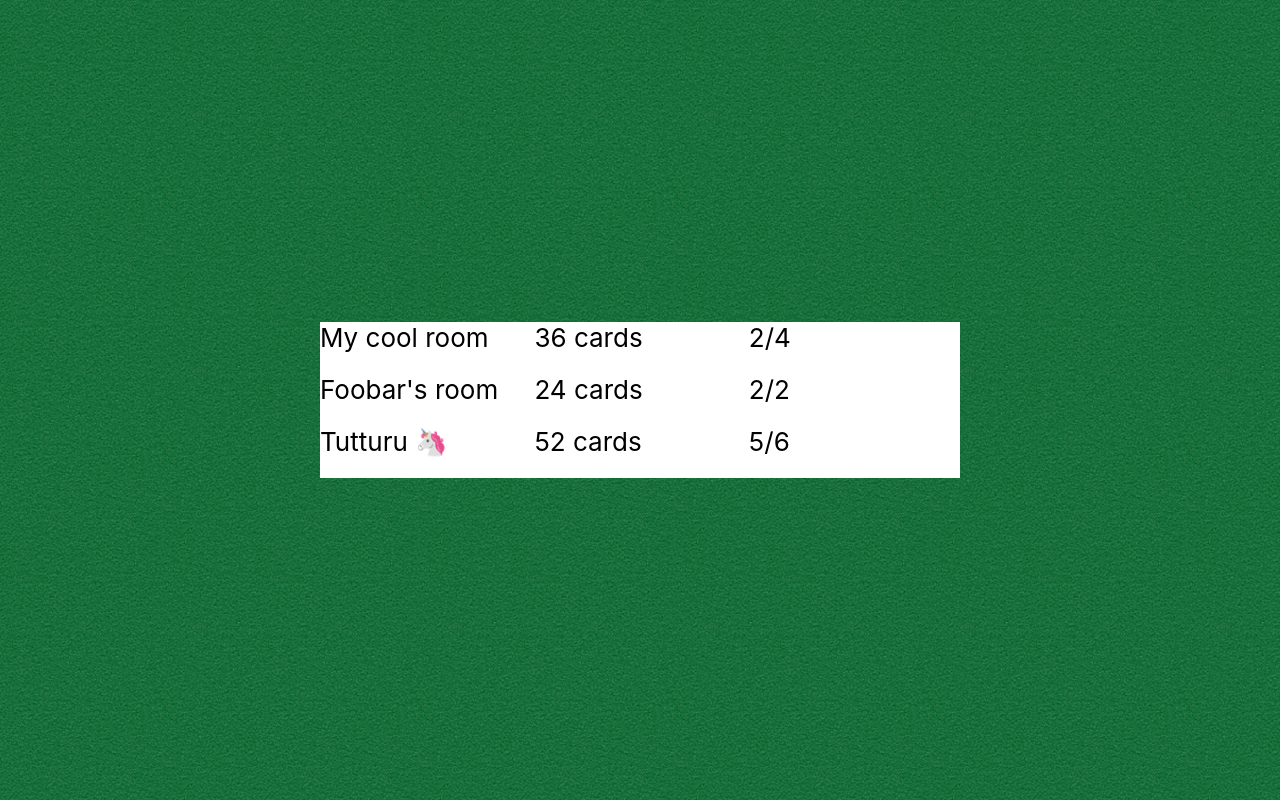
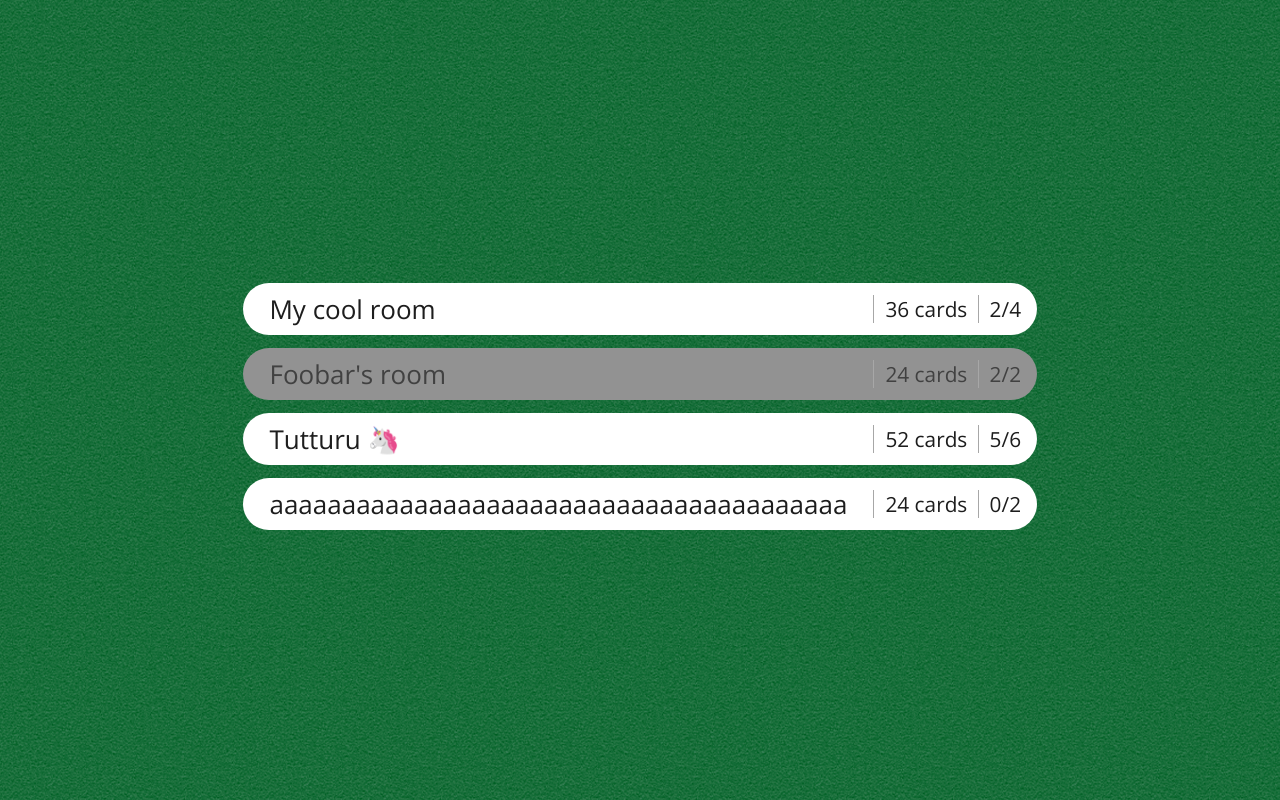
Before and after one commit to vijexa/durak-online, a React (Create React App) app in the folder client/: page / in a window 1280 px wide. Built offline with nearby package versions, Linux system fonts and the light colour scheme.

Commit message:
temporary room list

```diff
--- a/client/public/index.html
+++ b/client/public/index.html
@@ -3,6 +3,9 @@
   <head>
     <meta charset="utf-8" />
     <link rel="icon" href="%PUBLIC_URL%/favicon.ico" />
+    <link rel="preconnect" href="https://fonts.gstatic.com">
+    <link href="https://fonts.googleapis.com/css2?family=Open+Sans&display=swap" rel="stylesheet">
+
     <meta name="viewport" content="width=device-width, initial-scale=1" />
     <meta name="theme-color" content="#000000" />
     <meta
@@ -10,34 +13,11 @@
       content="Web site created using create-react-app"
     />
     <link rel="apple-touch-icon" href="%PUBLIC_URL%/logo192.png" />
-    <!--
-      manifest.json provides metadata used when your web app is installed on a
-      user's mobile device or desktop. See https://developers.google.com/web/fundamentals/web-app-manifest/
-    -->
     <link rel="manifest" href="%PUBLIC_URL%/manifest.json" />
-    <!--
-      Notice the use of %PUBLIC_URL% in the tags above.
-      It will be replaced with the URL of the `public` folder during the build.
-      Only files inside the `public` folder can be referenced from the HTML.
-
-      Unlike "/favicon.ico" or "favicon.ico", "%PUBLIC_URL%/favicon.ico" will
-      work correctly both with client-side routing and a non-root public URL.
-      Learn how to configure a non-root public URL by running `npm run build`.
-    -->
     <title>React App</title>
   </head>
   <body>
     <noscript>You need to enable JavaScript to run this app.</noscript>
     <div id="root"></div>
-    <!--
-      This HTML file is a template.
-      If you open it directly in the browser, you will see an empty page.
-
-      You can add webfonts, meta tags, or analytics to this file.
-      The build step will place the bundled scripts into the <body> tag.
-
-      To begin the development, run `npm start` or `yarn start`.
-      To create a production bundle, use `npm run build` or `yarn build`.
-    -->
   </body>
 </html>
--- a/client/src/components/lobby/Lobby.tsx
+++ b/client/src/components/lobby/Lobby.tsx
@@ -7,8 +7,8 @@ import sampleRoomData from '../../sample-data/sampleRoomData'
 const Container = styled.div`
   display: flex;
   min-width: 50%;
-  background-color: white;
-  color: black;
+  max-width: 90%;
+  color: #1d1d1d;
 `
 
 interface LobbyProps {
--- a/client/src/components/lobby/RoomRecord.tsx
+++ b/client/src/components/lobby/RoomRecord.tsx
@@ -1,18 +1,68 @@
 import React from 'react'
-import styled from 'styled-components'
+import styled, { css } from 'styled-components'
 
 import RoomData from '../../model/RoomData'
 
-const Container = styled.div`
+interface ContainerProps {
+  disabled: boolean
+}
+
+const Container = styled.div<ContainerProps>`
   display: flex;
   justify-content: space-between;
+  align-items: center;
   width: 100%;
   height: 2em;
+  margin-top: 0.5em;
+  border-radius: 1em;
 
-  * {
-    text-align: left;
-    width: 33%
+  ${({disabled}) =>
+    disabled
+      ? css`
+        background-color: #929292;
+        color: #414141;
+      `
+      : css`
+        background-color: white;
+        cursor: pointer;
+
+        transition: background 0.5s;
+        :hover {
+          color: #000000;
+          background-color: #eaff8f;
+        }
+      `
   }
+`
+
+const OverflowingSpan = styled.span`
+  white-space: nowrap;
+  overflow: hidden;
+  text-overflow: ellipsis;
+`
+
+const RoomName = styled(OverflowingSpan)`
+  text-align: left;
+  padding-left: 1em;
+  padding-right: 1em;
+
+  flex-grow: 1;
+`
+
+const GameMode = styled(OverflowingSpan)`
+  font-size: 0.8em;
+  width: 5em;
+  margin-left: auto;
+
+  border-left: 1px solid #a7a7a7;
+  border-right: 1px solid #a7a7a7;
+`
+
+const PlayerCount = styled(OverflowingSpan)`
+  font-size: 0.8em;
+  width: 2em;
+  margin-right: 0.5em;
+  padding-left: 0.25em;
 `
 
 interface RoomRecordProps {
@@ -20,11 +70,14 @@ interface RoomRecordProps {
 }
 
 export default function RoomRecord (props: RoomRecordProps) {
+
+  const isDisabled = props.room.playerCount === props.room.maxPlayers
+
   return (
-    <Container>
-      <div>{props.room.name}</div>
-      <div>{props.room.mode}</div>
-      <div>{props.room.playerCount}/{props.room.maxPlayers}</div>
+    <Container disabled={isDisabled}>
+      <RoomName>{props.room.name}</RoomName>
+      <GameMode>{props.room.mode}</GameMode>
+      <PlayerCount>{props.room.playerCount}/{props.room.maxPlayers}</PlayerCount>
     </Container>
   )
 }
--- a/client/src/index.css
+++ b/client/src/index.css
@@ -1,6 +1,6 @@
 body {
   margin: 0;
-  font-family: -apple-system, BlinkMacSystemFont, 'Segoe UI', 'Roboto', 'Oxygen',
+  font-family: 'Open Sans', -apple-system, BlinkMacSystemFont, 'Segoe UI', 'Roboto', 'Oxygen',
     'Ubuntu', 'Cantarell', 'Fira Sans', 'Droid Sans', 'Helvetica Neue',
     sans-serif;
   -webkit-font-smoothing: antialiased;
--- a/client/src/sample-data/sampleRoomData.ts
+++ b/client/src/sample-data/sampleRoomData.ts
@@ -19,6 +19,12 @@ const data: RoomData[] = [
     mode: "52 cards",
     playerCount: 5,
     maxPlayers: 6
+  },
+  {
+    name: "aaaaaaaaaaaaaaaaaaaaaaaaaaaaaaaaaaaaaaaa",
+    mode: "24 cards",
+    playerCount: 0,
+    maxPlayers: 2
   }
 ]
 
```
